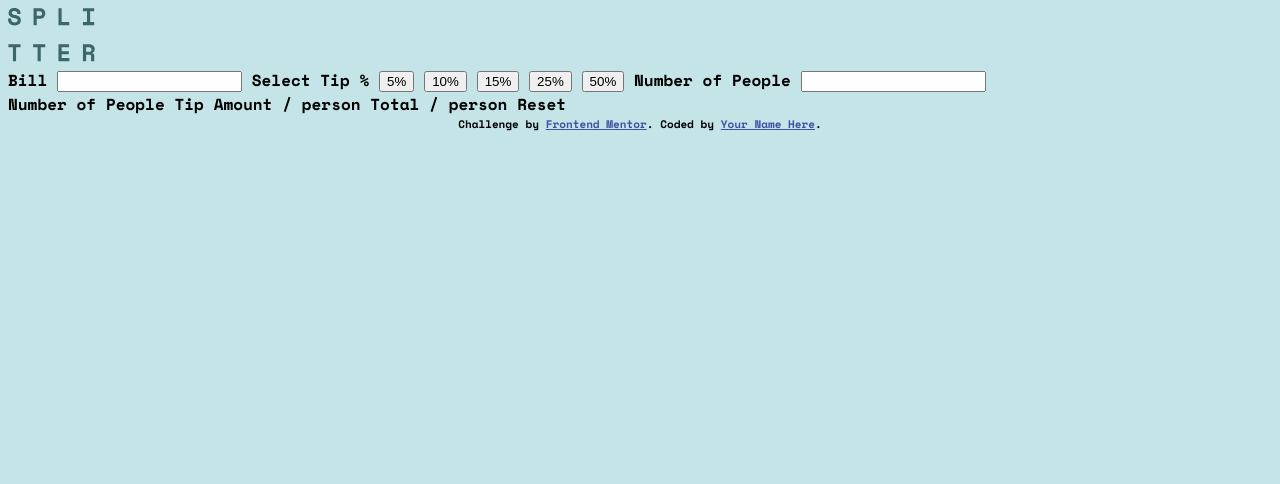
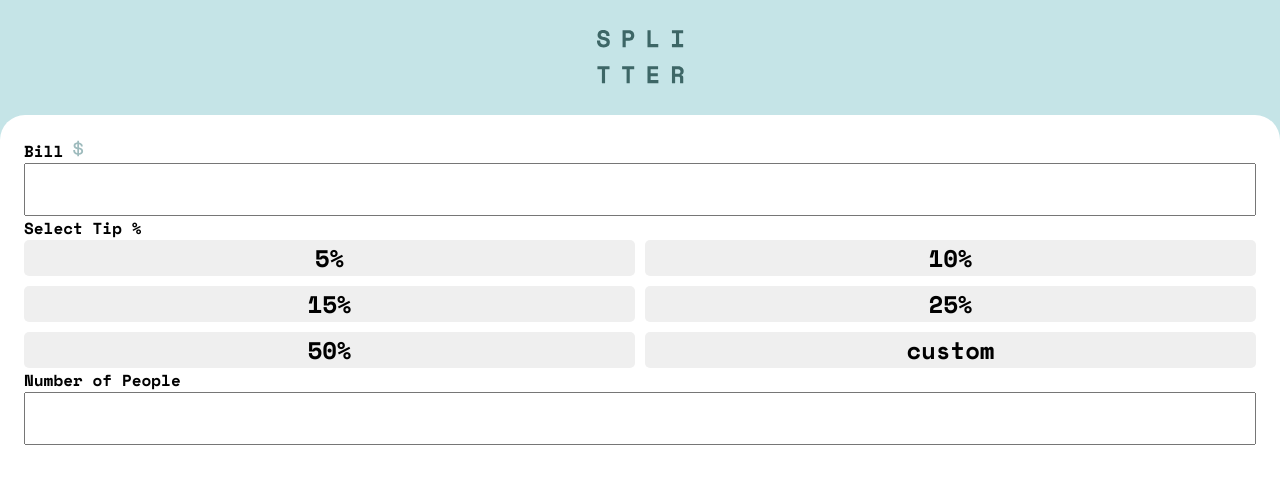
Before and after one commit to Brymmobaggins/tip-calculator, a plain HTML site: page index.html in a window 1280 px wide. Drawn offline with nearby package versions, Linux system fonts and the light colour scheme.

Commit message:
add styling and struture

```diff
--- a/index.html
+++ b/index.html
@@ -10,53 +10,42 @@
   <link rel="stylesheet" href="style.css">
 </head>
 
-<body>
+<dv>
 
-  <div class="card">
   <div class="logo">
     <img src="/images/logo.svg" alt="logo">
   </div>
+  <div class="card">
 
+
+    <div class="input-bill">
       <label for="bill">Bill</label>
+      <img src="/images/icon-dollar.svg" alt="">
       <input type="text">
+    </div>
+    <div class="select-tip">
+
       <label for="">Select Tip %</label>
-    <button>5%</button>
-    <button>10%</button>
-    <button>15%</button>
-    <button>25%</button>
-    <button>50%</button>
-    <buttont type="button" value="Custom">
-
+      <div class="tip-btn">
+        <button class="btn">5%</button>
+        <button class="btn">10%</button>
+        <button class="btn">15%</button>
+        <button class="btn">25%</button>
+        <button class="btn">50%</button>
+        <button class="btn">custom</button>
+      </div>
+    </div>
+    <div class="number">
       <label for="number-of-people">Number of People</label>
       <input type="number" name="" id="">
 
-
-    <div class="reset-card">
+    </div>
 
   </div>
-
-
-
-  </div>
-
-
-
-
-
-  Number of People
-
-  Tip Amount
-  / person
-
-  Total
-  / person
-
-  Reset
-
-  <div class="attribution">
+  <!-- <div class="attribution">
     Challenge by <a href="https://www.frontendmentor.io?ref=challenge" target="_blank">Frontend Mentor</a>.
     Coded by <a href="#">Your Name Here</a>.
-  </div>
+  </div> -->
   </body>
 
 </html>
--- a/style.css
+++ b/style.css
@@ -1,4 +1,10 @@
 @import url('https://fonts.googleapis.com/css2?family=Space+Mono:wght@700&display=swap');
+
+* {
+    margin: 0;
+    padding: 0;
+    box-sizing: border-box;
+}
 
 :root {
     --Very-dark-cyan: hsl(183, 100%, 15%);
@@ -15,6 +21,48 @@ body {
     font-size: 700;
 }
 
+.logo {
+    display: flex;
+    justify-content: center;
+    align-items: center;
+    padding: 1.9em;
+}
+
+/* style the card */
+.card {
+    background-color: var(--White);
+    height: 700px;
+    /* width: 100%; */
+    border-radius: 25px 25px 0px 0px;
+    padding: 1.5em;
+    /* position: relative; */
+}
+
+label {
+    display: inline-block;
+}
+
+input {
+    width: 100%;
+    padding: 10px 15px;
+    font-size: 25px;
+}
+
+.tip-btn {
+    display: grid;
+    grid-template-columns: 1fr 1fr;
+    gap: 10px
+}
+
+.btn {
+    /* padding: 5px; */
+    font-family: 'Space Mono', monospace;
+    font-size: 24px;
+    border-radius: 5px;
+    border: 0;
+}
+
+
 
 
 
```
Lines whose indentation alone changed are shown as unchanged.
